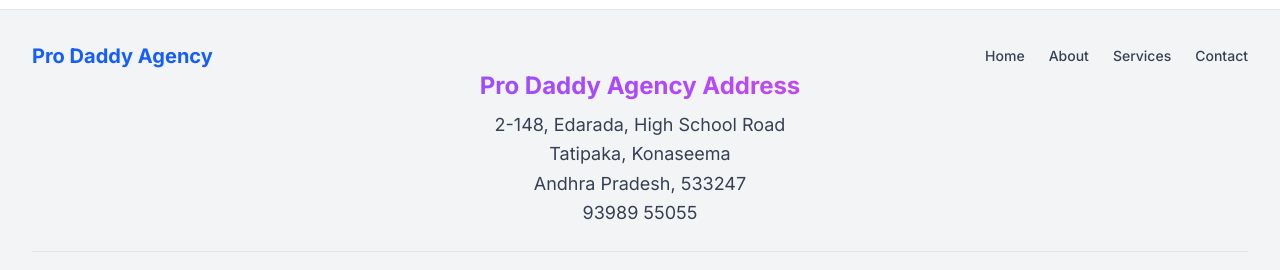
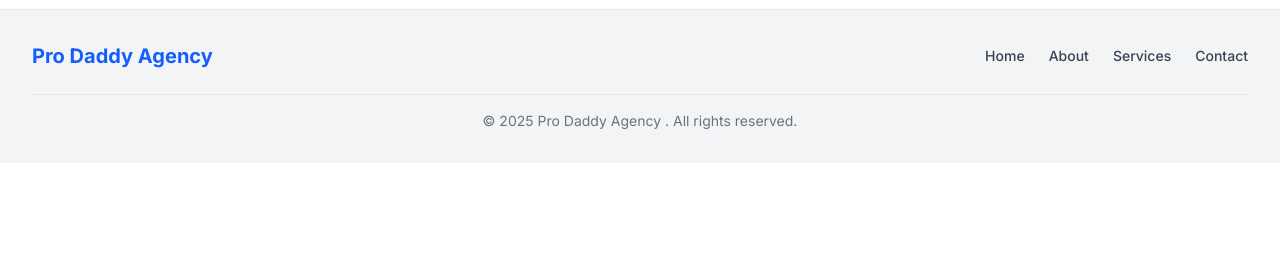
Before and after one commit to eswar692/prodaddyagency, a React (Vite) app: page / in a window 1280 px wide. Shown: the part 3867-4137 px from the top of the page. After the commit the page ends 4030 px from the top, so only its background shows below. Built offline with nearby package versions, Linux system fonts and the light colour scheme.

Commit message:
Remove address section from Footer component
Removed address details from the footer component.

```diff
--- a/src/components/common/Footer.tsx
+++ b/src/components/common/Footer.tsx
@@ -30,18 +30,7 @@ const Footer = () => {
             </Link>
           </nav>
         </div>
-        {/* Details */}
-        <div className="mx-auto text-center space-y-2">
-          <h3 className="text-2xl font-bold text-transparent bg-clip-text bg-gradient-to-r from-indigo-500 via-purple-500 to-pink-500">
-            Pro Daddy Agency Address
-          </h3>
-          <ul className="text-gray-700 text-lg leading-relaxed">
-            <li>2-148, Edarada, High School Road</li>
-            <li>Tatipaka, Konaseema</li>
-            <li>Andhra Pradesh, 533247</li>
-            <li>93989 55055</li>
-          </ul>
-        </div>
+
 
         {/* Bottom line */}
         <div className="mt-6 border-t pt-4 text-center text-sm text-gray-500 dark:text-gray-400">
```
